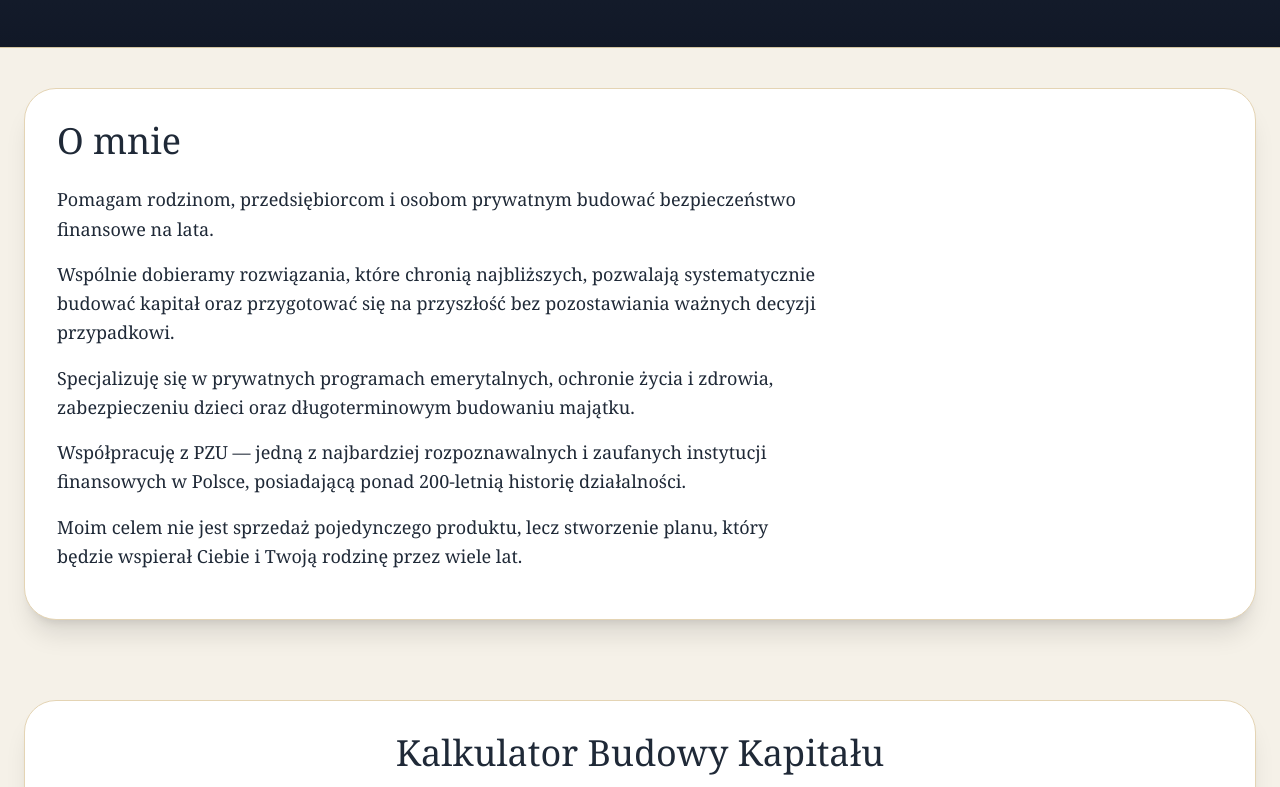
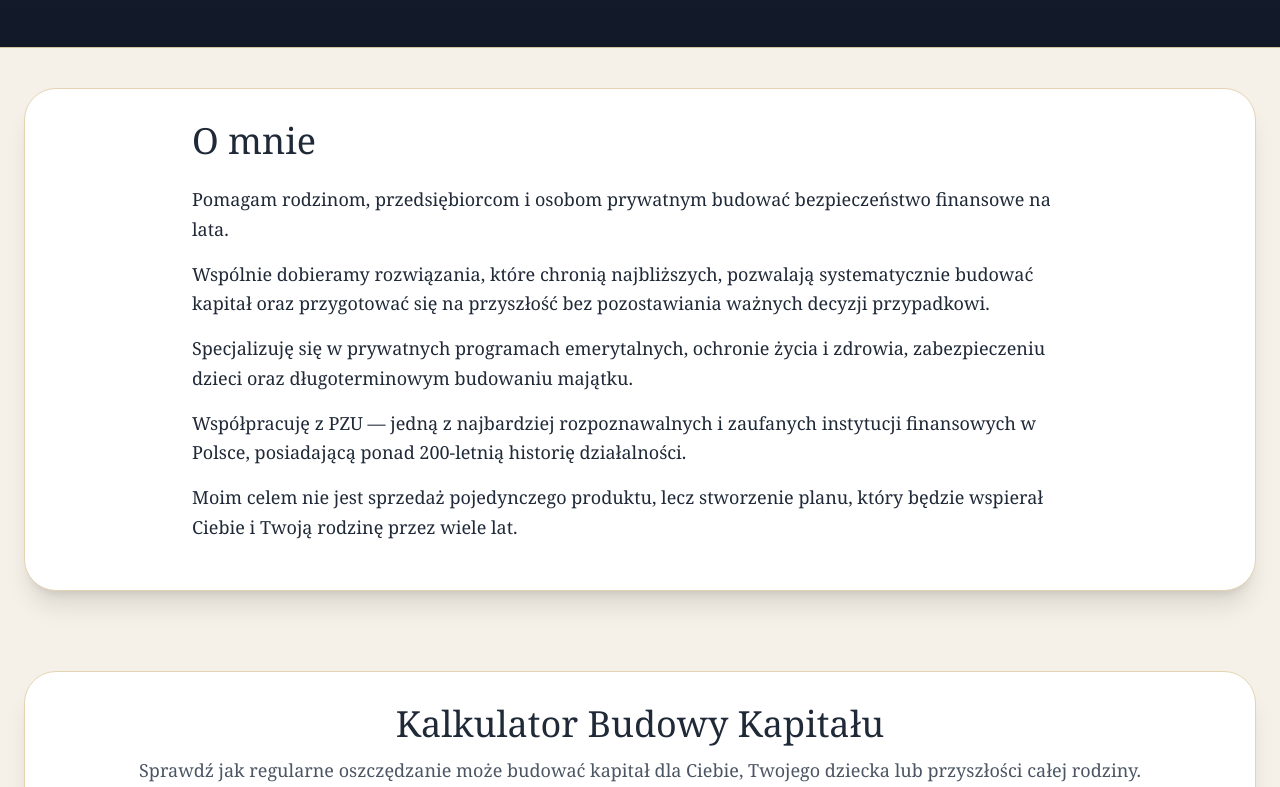
Before and after one commit to Angon777/Agprivate.pl, a Next.js app in the folder agprivate-site/: page / in a window 1280 px wide. Shown: the part 593-1380 px from the top of the page. Built offline with nearby package versions, Linux system fonts and the light colour scheme.

Commit message:
Update page.js

```diff
--- a/agprivate-site/app/page.js
+++ b/agprivate-site/app/page.js
@@ -152,7 +152,7 @@ export default function OldMoneyInsuranceLanding() {
 
         <div className="bg-white rounded-[32px] border border-[#e4d4b4] shadow-xl p-8">
 
-          <div className="grid lg:grid-cols-3 gap-8 items-center">
+          <div className="max-w-4xl mx-auto">
 
             <div className="lg:col-span-2">
 
```
